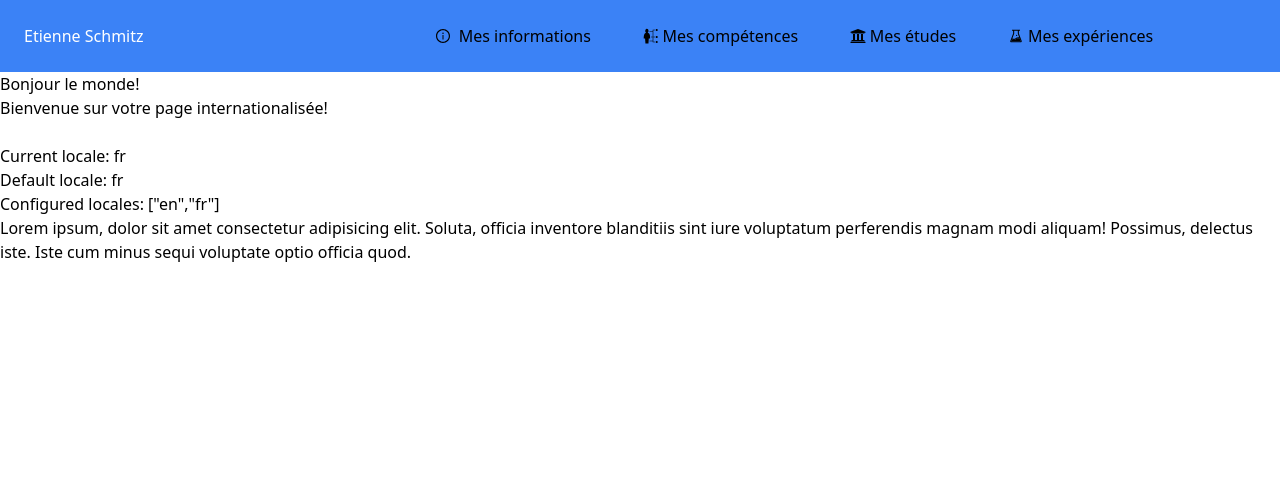
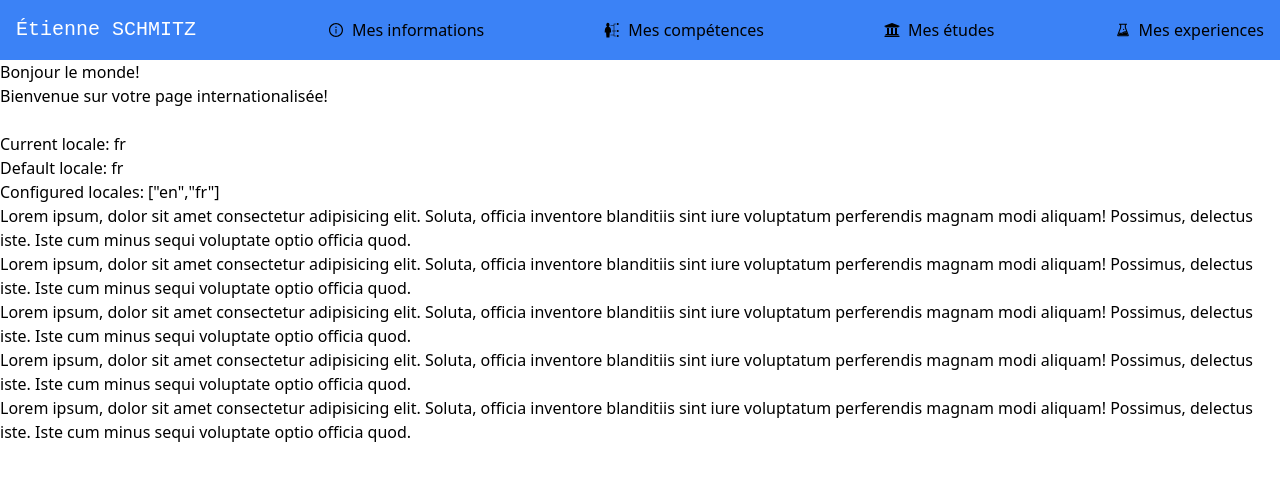
Before and after one commit to EtienneSchmitz/my-website, a Next.js app: page / in a window 1280 px wide. Shown: the top 480 px of the page. Built offline with nearby package versions, Linux system fonts and the light colour scheme.

Commit message:
Add font for logo (JetBrains Mono)
Refaco Header category
Add another fonts but not used for the moment !

```diff
--- a/components/Header.tsx
+++ b/components/Header.tsx
@@ -4,35 +4,38 @@ import { FaUniversity } from "react-icons/fa";
 import { AiTwotoneExperiment, AiOutlineInfoCircle } from "react-icons/ai";
 import Link from "next/link";
 
+import styles from "../styles/Header.module.css";
+import Category from "./Header/Category";
+
 export default function Header() {
   return (
-    <nav className="grid grid-cols-12 grid-rows-1	 p-6 bg-blue-500">
-      <div className="col-start-1 col-end-5 text-white">Etienne Schmitz</div>
-      <div className="col-start-5 col-end-12 flex justify-between">
+    <nav className="flex justify-between p-4 bg-blue-500">
+      <div className={styles.text_logo}>
         <Link href="/">
-          <a className="flex items-center text-teal-lighter hover:text-white">
-            <AiOutlineInfoCircle />
-            <span className="ml-2">Mes informations</span>
-          </a>
+          <a>Étienne SCHMITZ</a>
         </Link>
-        <Link href="/skills">
-          <a className="flex items-center text-teal-lighter hover:text-white">
-            <GiSkills />
-            <span className="ml-1">Mes compétences</span>
-          </a>
-        </Link>
-        <Link href="/study">
-          <a className="flex items-center text-teal-lighter hover:text-white">
-            <FaUniversity />
-            <span className="ml-1">Mes études</span>
-          </a>
-        </Link>
-        <Link href="/experiences">
-          <a className="flex items-center text-teal-lighter hover:text-white">
-            <AiTwotoneExperiment />
-            <span className="ml-1">Mes expériences</span>
-          </a>
-        </Link>
+      </div>
+      <div className="flex justify-between w-3/4">
+        <Category
+          icon={<AiOutlineInfoCircle />}
+          name="Mes informations"
+          url="/"
+        ></Category>
+        <Category
+          icon={<GiSkills />}
+          name="Mes compétences"
+          url="/skills"
+        ></Category>
+        <Category
+          icon={<FaUniversity />}
+          name="Mes études"
+          url="/study"
+        ></Category>
+        <Category
+          icon={<AiTwotoneExperiment />}
+          name="Mes experiences"
+          url="/experience"
+        ></Category>
       </div>
     </nav>
   );
--- /dev/null
+++ b/components/Header/Category.tsx
@@ -0,0 +1,21 @@
+import React, { ReactElement } from "react";
+
+import Link from "next/link";
+import { IconType } from "react-icons/lib";
+
+interface CategoryProps {
+  icon: ReactElement<IconType>;
+  name: string;
+  url: string;
+}
+
+export default function Category(props: CategoryProps) {
+  return (
+    <Link href={props.url}>
+      <a className="flex items-center text-teal-lighter hover:text-white">
+        {props.icon}
+        <span className="ml-2">{props.name}</span>
+      </a>
+    </Link>
+  );
+}
--- a/pages/_app.tsx
+++ b/pages/_app.tsx
@@ -1,7 +1,6 @@
 import "fontsource-roboto";
 
 import "../styles/globals.css";
-
 
 import React from "react";
 import Head from "next/head";
@@ -29,12 +28,12 @@ function MyApp({ Component, pageProps }) {
           content="minimum-scale=1, initial-scale=1, width=device-width"
         />
       </Head>
-      <Header />
       <IntlProvider
         locale={locale}
         defaultLocale={defaultLocale}
         messages={messages}
       >
+        <Header />
         <Component {...pageProps} />
       </IntlProvider>
     </React.Fragment>
--- /dev/null
+++ b/pages/_documents.tsx
@@ -0,0 +1,32 @@
+import Document, { Html, Head, Main, NextScript } from "next/document";
+
+class MyDocument extends Document {
+  static async getInitialProps(ctx) {
+    const initialProps = await Document.getInitialProps(ctx);
+    return { ...initialProps };
+  }
+
+  render() {
+    return (
+      <Html>
+        <Head>
+          <link rel="preconnect" href="https://fonts.gstatic.com" />
+          <link
+            href="https://fonts.googleapis.com/css2?family=JetBrains+Mono&display=swap"
+            rel="stylesheet"
+          />
+          <link
+            href="https://fonts.googleapis.com/css2?family=Lato&family=Roboto&display=swap"
+            rel="stylesheet"
+          />
+        </Head>
+        <body>
+          <Main />
+          <NextScript />
+        </body>
+      </Html>
+    );
+  }
+}
+
+export default MyDocument;
--- a/pages/index.tsx
+++ b/pages/index.tsx
@@ -23,6 +23,30 @@ export default function Home() {
         modi aliquam! Possimus, delectus iste. Iste cum minus sequi voluptate
         optio officia quod.
       </p>
+      <p>
+        Lorem ipsum, dolor sit amet consectetur adipisicing elit. Soluta,
+        officia inventore blanditiis sint iure voluptatum perferendis magnam
+        modi aliquam! Possimus, delectus iste. Iste cum minus sequi voluptate
+        optio officia quod.
+      </p>
+      <p>
+        Lorem ipsum, dolor sit amet consectetur adipisicing elit. Soluta,
+        officia inventore blanditiis sint iure voluptatum perferendis magnam
+        modi aliquam! Possimus, delectus iste. Iste cum minus sequi voluptate
+        optio officia quod.
+      </p>
+      <p>
+        Lorem ipsum, dolor sit amet consectetur adipisicing elit. Soluta,
+        officia inventore blanditiis sint iure voluptatum perferendis magnam
+        modi aliquam! Possimus, delectus iste. Iste cum minus sequi voluptate
+        optio officia quod.
+      </p>
+      <p>
+        Lorem ipsum, dolor sit amet consectetur adipisicing elit. Soluta,
+        officia inventore blanditiis sint iure voluptatum perferendis magnam
+        modi aliquam! Possimus, delectus iste. Iste cum minus sequi voluptate
+        optio officia quod.
+      </p>
     </div>
   );
 }
--- /dev/null
+++ b/styles/Header.module.css
@@ -0,0 +1,26 @@
+.text_logo {
+  font-family: "JetBrains Mono", monospace;
+  @apply text-white;
+}
+
+/* TODO : Make better code */
+@screen sm {
+  .text_logo {
+    @apply text-xl;
+  }
+}
+
+@screen lg {
+  .text_logo {
+    @apply text-xl;
+  }
+}
+
+.category {
+  font-family: "Roboto", sans-serif;
+}
+
+/*
+ font-family: 'Lato', sans-serif;
+ font-family: 'Roboto', sans-serif;
+*/
```
Also changed, not shown: pages/experience.tsx (renamed from pages/experiences.tsx).
